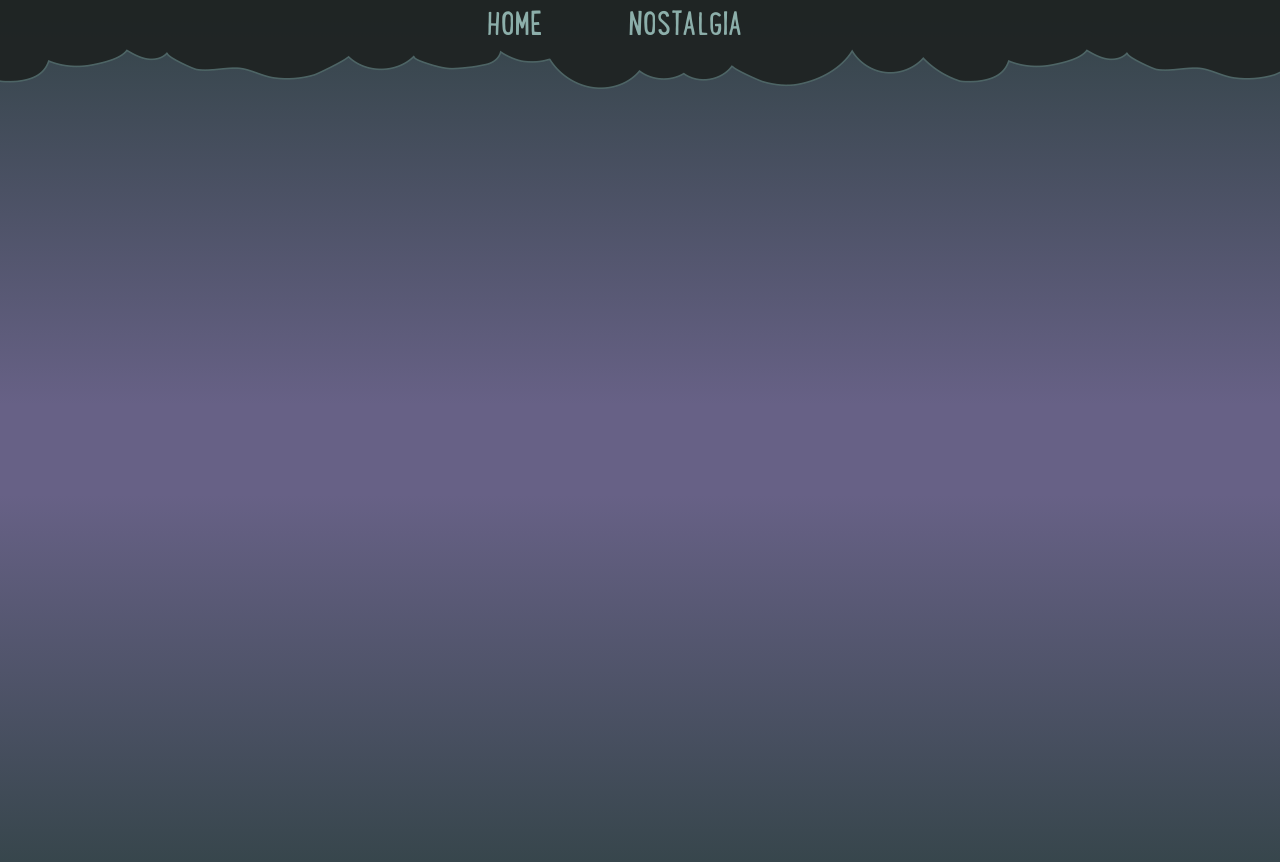
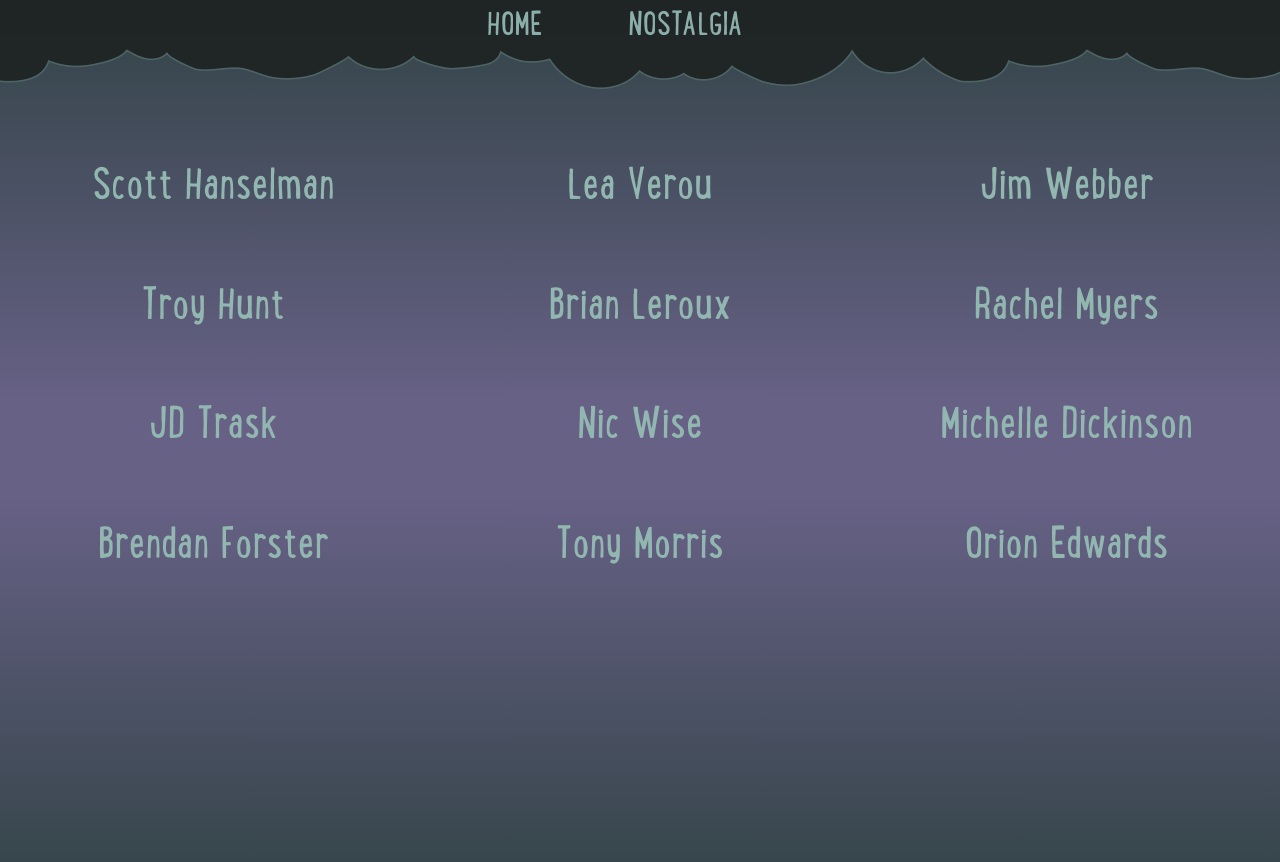
Before and after one commit to mightymuke/codemania.github.io, a Jekyll site: the page built from 2014/index.md, in a window 1280 px wide. Shown: the top 862 px of the page. Built offline with Jekyll 4.4.1, drawn with Linux system fonts in a browser that asks for light colours; nearby versions of some CDN libraries; some web fonts are replaced.

Commit message:
2014 speaker lineup

```diff
--- a/2014/index.md
+++ b/2014/index.md
@@ -2,5 +2,16 @@
 layout: speakerList
 title: Codemania 2014 - Pirates! Yarrrrrrghhh
 year: 2014
-speakers: [shanselman, leaverou]
+speakers: [ { name: "Scott Hanselman", twitter: "shanselman" },
+	{ name: "Lea Verou", twitter: "leaverou" },
+	{ name: "Jim Webber", twitter: "jimwebber" },
+	{ name: "Troy Hunt", twitter: "troyhunt" },
+	{ name: "Brian Leroux", twitter: "brianleroux" },
+	{ name: "Rachel Myers", twitter: "rachelmyers" },
+	{ name: "JD Trask", twitter: "traskjd" },
+	{ name: "Nic Wise", twitter: "fastchicken" },
+	{ name: "Michelle Dickinson", twitter: "medickinson" },
+	{ name: "Brendan Forster", twitter: "shiftkey" },
+	{ name: "Tony Morris", twitter: "dibblego" },
+	{ name: "Orion Edwards", twitter: "borland" }]
 ---
```
